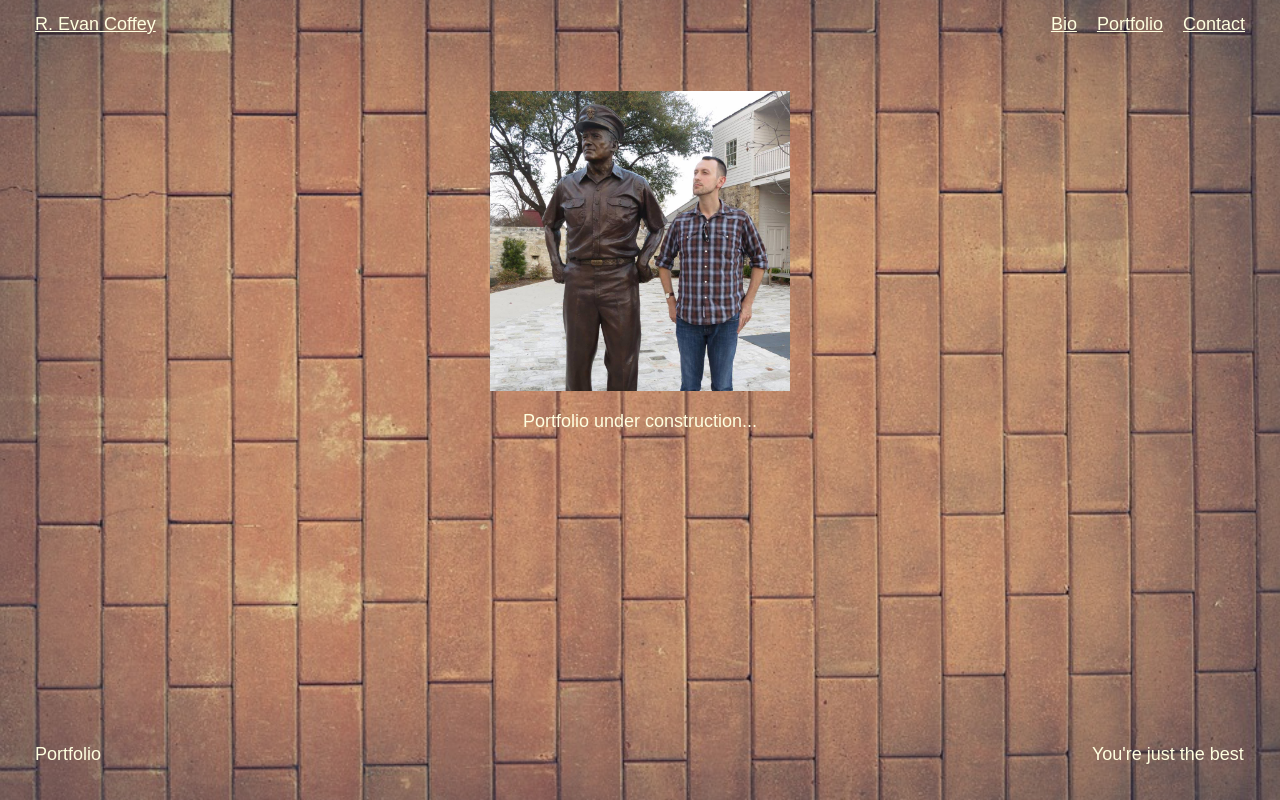
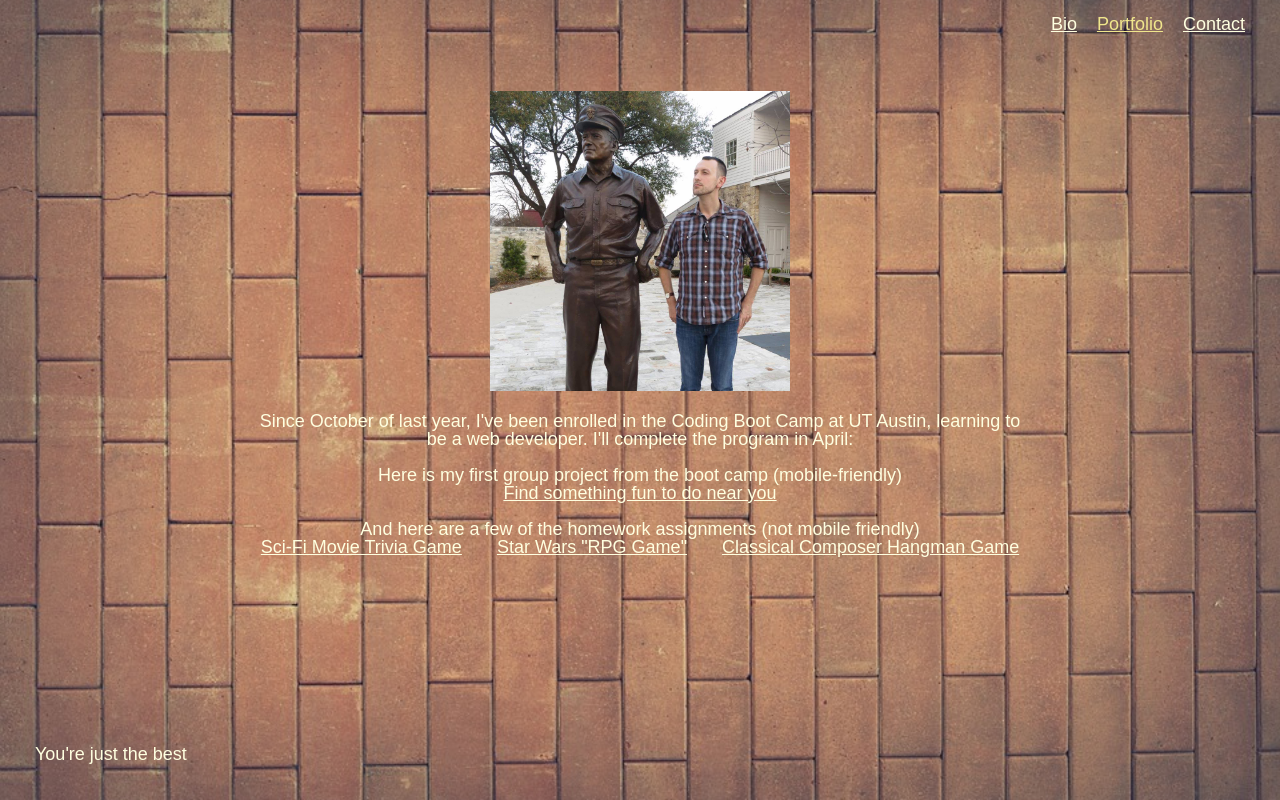
Before and after one commit to EvanRCoffey/myPersonalWebsite, a PHP site: page /portfolio.html in a window 1280 px wide. Run offline with PHP 8.4, Linux system fonts and the light colour scheme; some libraries are stand-ins or nearby versions; some web fonts are replaced.

Commit message:
First draft

```diff
--- a/assets/css/style.css
+++ b/assets/css/style.css
@@ -6,6 +6,28 @@ html {
   	background-size: cover;
   	font-family: 'Arsenal', sans-serif;
   	color: lightyellow;
+}
+
+.navBarLinkRight {
+	font-size: large;
+	color: lightyellow;
+	margin-right: 20px;
+	float: right;
+}
+
+.navBarLinkLeft {
+	font-size: large;
+	color: lightyellow;
+	margin-left: 20px;
+}
+
+.connectIcons {
+	margin: 15px;
+}
+
+.normalLink {
+	font-size: large;
+	color: lightyellow;
 }
 
 .homePageText {
@@ -34,28 +56,6 @@ html {
 	margin-bottom: 60px;
 }
 
-a.navBarLinkRight {
-	font-size: large;
-	color: lightyellow;
-	margin-right: 20px;
-	float: right;
-}
-
-a.navBarLinkLeft {
-	font-size: large;
-	color: lightyellow;
-	margin-left: 20px;
-}
-
-a.connectIcons {
-	margin: 15px;
-}
-
-a.normalLink {
-	font-size: large;
-	color: lightyellow;
-}
-
 #footer {
    	position:fixed;
    	left:0px;
@@ -72,6 +72,4 @@ a.normalLink {
 #footerFloatRight {
 	font-size: large;
 	color: lightyellow;
-	margin-right: 20px;
-	float: right;
 }
--- a/assets/javascript/app.js
+++ b/assets/javascript/app.js
@@ -1,5 +1,5 @@
 //Feel free to add more complements
-var complementBank = ["Cool shoes","I love your outfit","Your hair looks great today","You smell wonderful","You are an inspiration","You look like a winner","You're just the best","You're so clever","Seriously, you're awesome","You are an impressive person","Keep up the good work, champ","You should be proud of yourself","Tone it down some, you're making everyone else look bad"];
+var complementBank = ["I like your shoes","I love your outfit","Your hair looks great today","You smell wonderful","You are an inspiration","You look like a winner","You're just the best","You're so clever","Seriously, you're awesome","You are truly an impressive person","Keep up the good work, champ","You should be proud of yourself","Tone it down some, you're making everyone else look bad"];
 
 //Returns a random complement from complementBank[]
 function randomComplement() {
--- a/portfolio.html
+++ b/portfolio.html
@@ -15,31 +15,35 @@
 </head>
 <body>
 
+<!--Header, with links to bio, portfolio, and contact-->
 <div id="header">
-
-	<a href="home.html" class="navBarLinkLeft">R. Evan Coffey</a>
 	<a href="contact.html" class="navBarLinkRight">Contact</a>
-	<a href="portfolio.html" class="navBarLinkRight">Portfolio</a>
+	<a href="portfolio.html" class="navBarLinkRight" style="color:khaki">Portfolio</a>
 	<a href="bio.html" class="navBarLinkRight">Bio</a>
-
 </div>
 
+<!--Main page content-->
 <div id="mainSection">
-
-<br><br>
-<img src="assets/images/portfolio1.jpg" height="300px" width="auto">
-<br><br>
-<p>Portfolio under construction...</p>
-
+	<br><br>
+	<img src="assets/images/portfolio1.jpg" height="300px" width="auto">
+	<br><br>
+	<p>Since October of last year, I've been enrolled in the Coding Boot Camp at UT Austin, learning to be a web developer.  I'll complete the program in April:</p>
+	<br>
+	<p>Here is my first group project from the boot camp (mobile-friendly)</p>
+	<a href="https://ancient-crag-50240.herokuapp.com/" class="normalLink" target="_blank">Find something fun to do near you</a>
+	<br><br>
+	<p>And here are a few of the homework assignments (not mobile friendly)</p>
+	<a href="https://fierce-tundra-47268.herokuapp.com/" class="normalLink" target="_blank">Sci-Fi Movie Trivia Game</a>
+	<a style="margin-left: 30px" href="https://salty-tundra-16392.herokuapp.com/" class="normalLink" target="_blank">Star Wars "RPG Game"</a>
+	<a style="margin-left: 30px" href="https://evening-reef-27591.herokuapp.com/" class="normalLink" target="_blank">Classical Composer Hangman Game</a>
 </div>
 
+<!--Footer, with current page and random complement-->
 <div id="footer" style="display: none">
-
-	Portfolio
 	<div id="footerFloatRight"></div>
-
 </div>
 
+<!--Code for delayed fading in of page material-->
 <script type="text/javascript">
 	$( document ).ready(function() {
 		$( "#mainSection" ).fadeIn(2000);
```
Also changed, not shown: bio.html (+6 -8 lines), contact.html (+5 -10 lines), home.html (+13 -27 lines).
